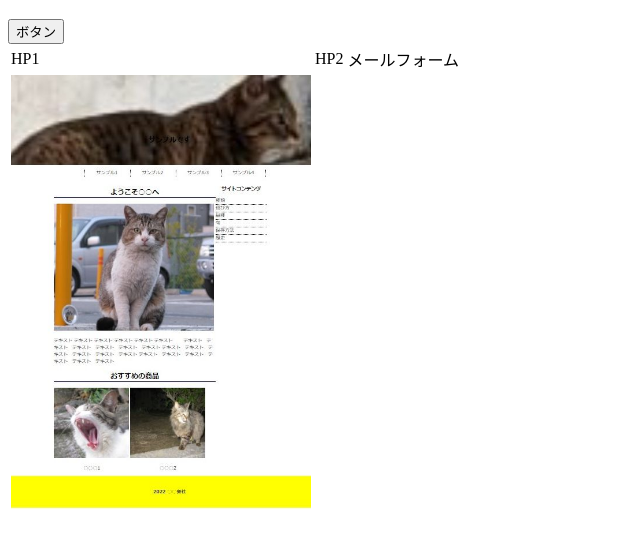
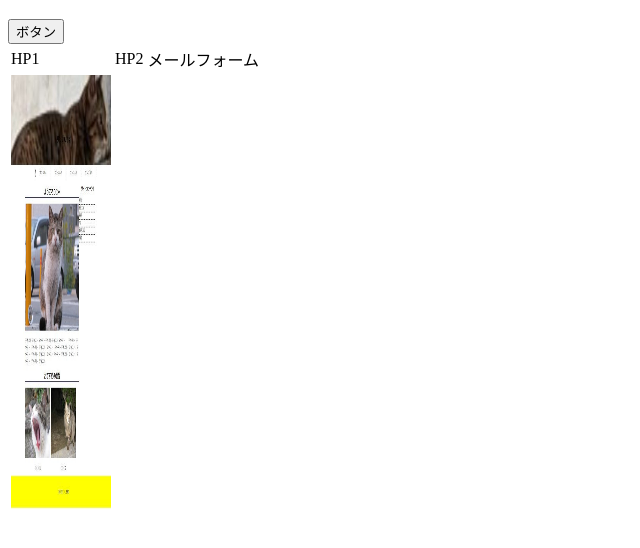
Before and after one commit to ocean72/test, a plain HTML site: page index.html in a window 1280 px wide. Shown: the part 70-618 px from the top of the page, without its empty margins (0-640 px from the left). Drawn offline with nearby package versions, Linux system fonts and the light colour scheme.

Commit message:
Update index.html

```diff
--- a/index.html
+++ b/index.html
@@ -34,7 +34,7 @@
     		<td>メールフォーム</td>
     	</tr>
     	<tr>
-    		<td><a href="HP1/index.html"><img src="HP1/img/hp1.jpg" alt="HP1" width="300" height="450"></a>
+    		<td><a href="HP1/index.html"><img src="HP1/img/hp1.jpg" alt="HP1" width="100" height="450"></a>
     	</td>
 
 </body>
```
